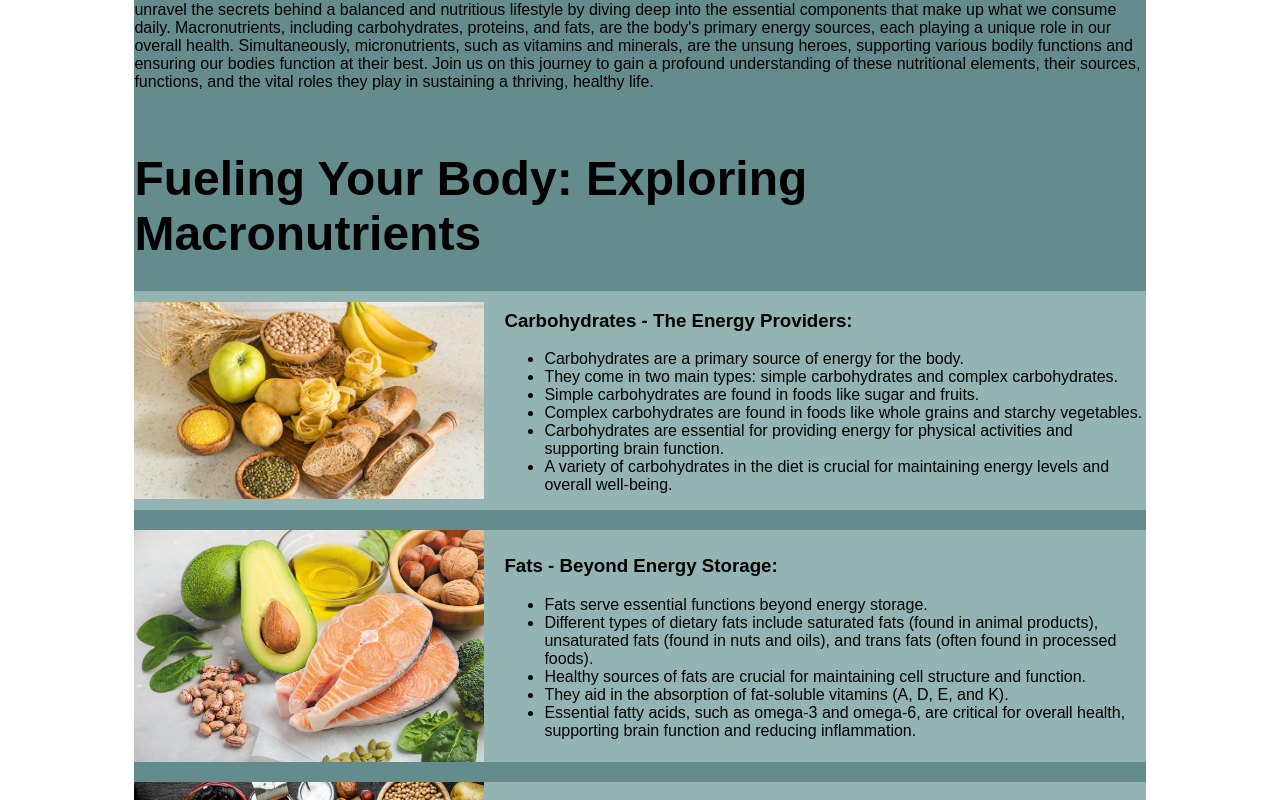
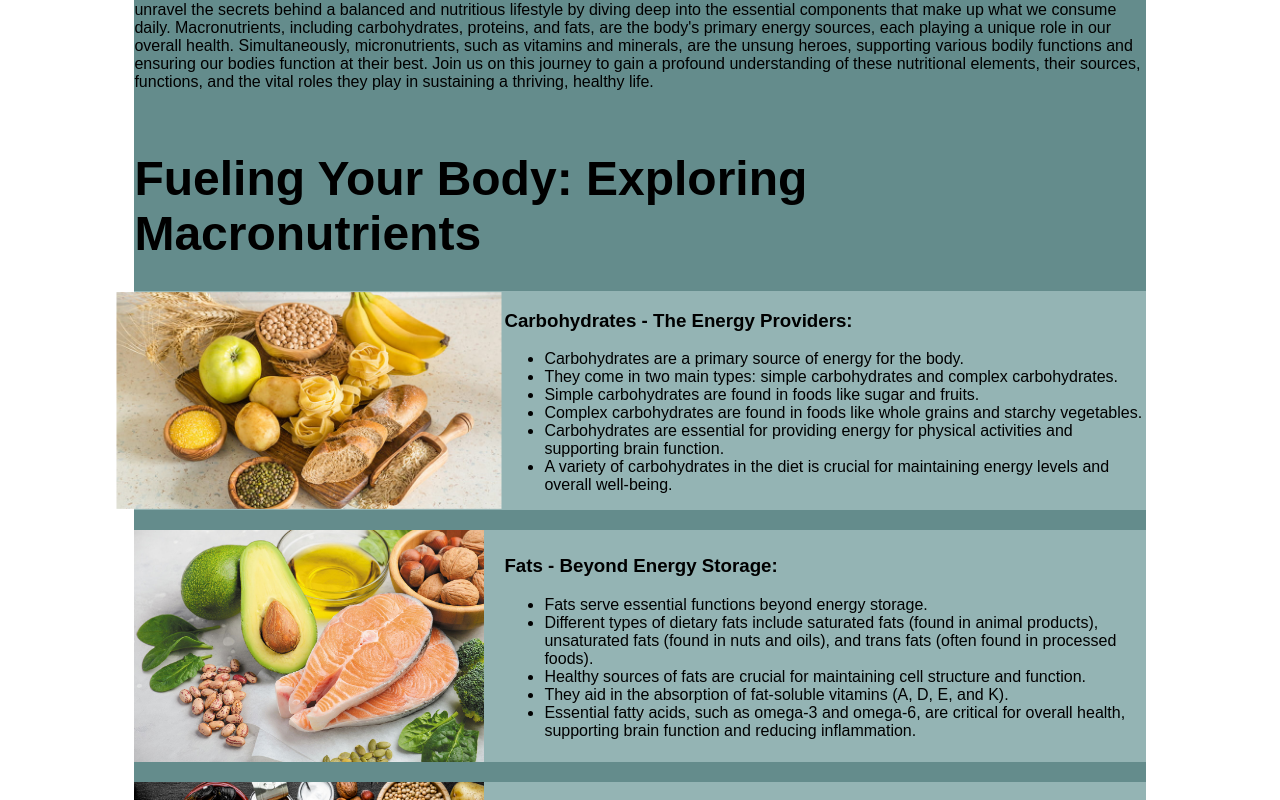
Before and after one commit to wijer101/CPAN134-Project, a plain HTML site: page ArmanRandhawa_Project1/index.html in a window 1280 px wide. In both pictures the pointer is over the picture 309 px from the left and 1412 px from the top of the page. Shown: the part 1012-1812 px from the top of the page. Drawn offline with Linux system fonts and the light colour scheme.

Commit message:
Hover animation on pictures

```diff
--- a/ArmanRandhawa_Project1/css/style.css
+++ b/ArmanRandhawa_Project1/css/style.css
@@ -94,3 +94,12 @@ footer {
   background-color: rgb(92,132,140);
   padding: 60px;
 }
+
+/* Add subtle animations to your existing CSS */
+.nutrition-section img {
+  transition: transform 0.3s ease-in-out; /* Add a smooth transition on image hover */
+}
+
+.nutrition-section img:hover {
+  transform: scale(1.1); /* Zoom in slightly on image hover */
+}
```
